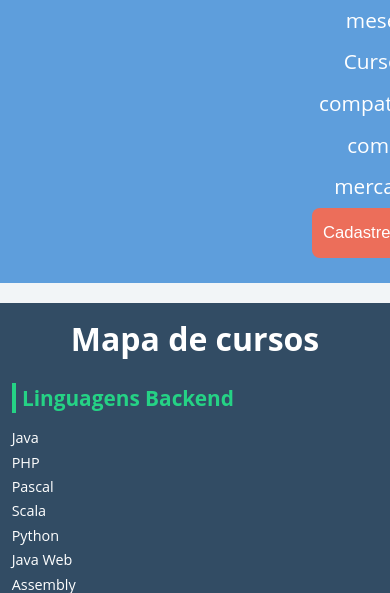
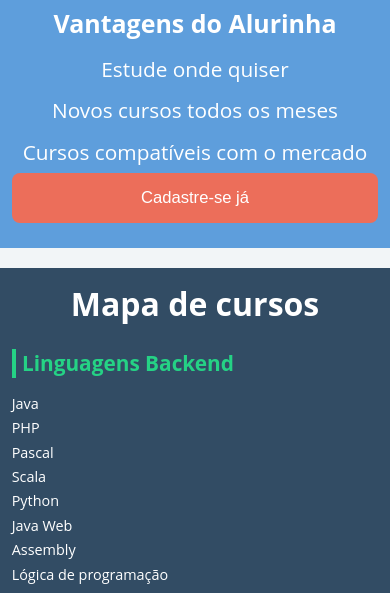
Before and after one commit to geovanecomp/Studying, a web app: file design/flexbox/index.html in a window 390 px wide; the page is wider, and only the part inside the window is pictured. Shown: the part 2662-3255 px from the top of that part. Run offline with its HTML, style and script files only (its server is not run), Linux system fonts and the light colour scheme.

Commit message:
Utilizando a flex-shrink para setar como os componentes terão seu tamanho reduzido

```diff
--- a/design/flexbox/css/flexbox.css
+++ b/design/flexbox/css/flexbox.css
@@ -87,8 +87,10 @@
 
 .videoSobre-video{
   flex-grow: 2;
+  /*Conforme a tela reduz, o video reduzira 2 vezes mais que outro componente*/
+  /*Caso usar flex-shrink: 0, o vídeo não reduzirá*/
+  flex-shrink: 2
 }
-
 
 /*Parte Mobile*/
 @media(max-width: 768px){
@@ -134,4 +136,12 @@
     /*Por padrão, todos os elementos possuem order: 0*/
     order: -1;
   }
+
+  .videoSobre .container {
+    flex-direction: column;
+  }
+
+  .videoSobre-video {
+    margin: 0 auto;
+  }
 }
```
